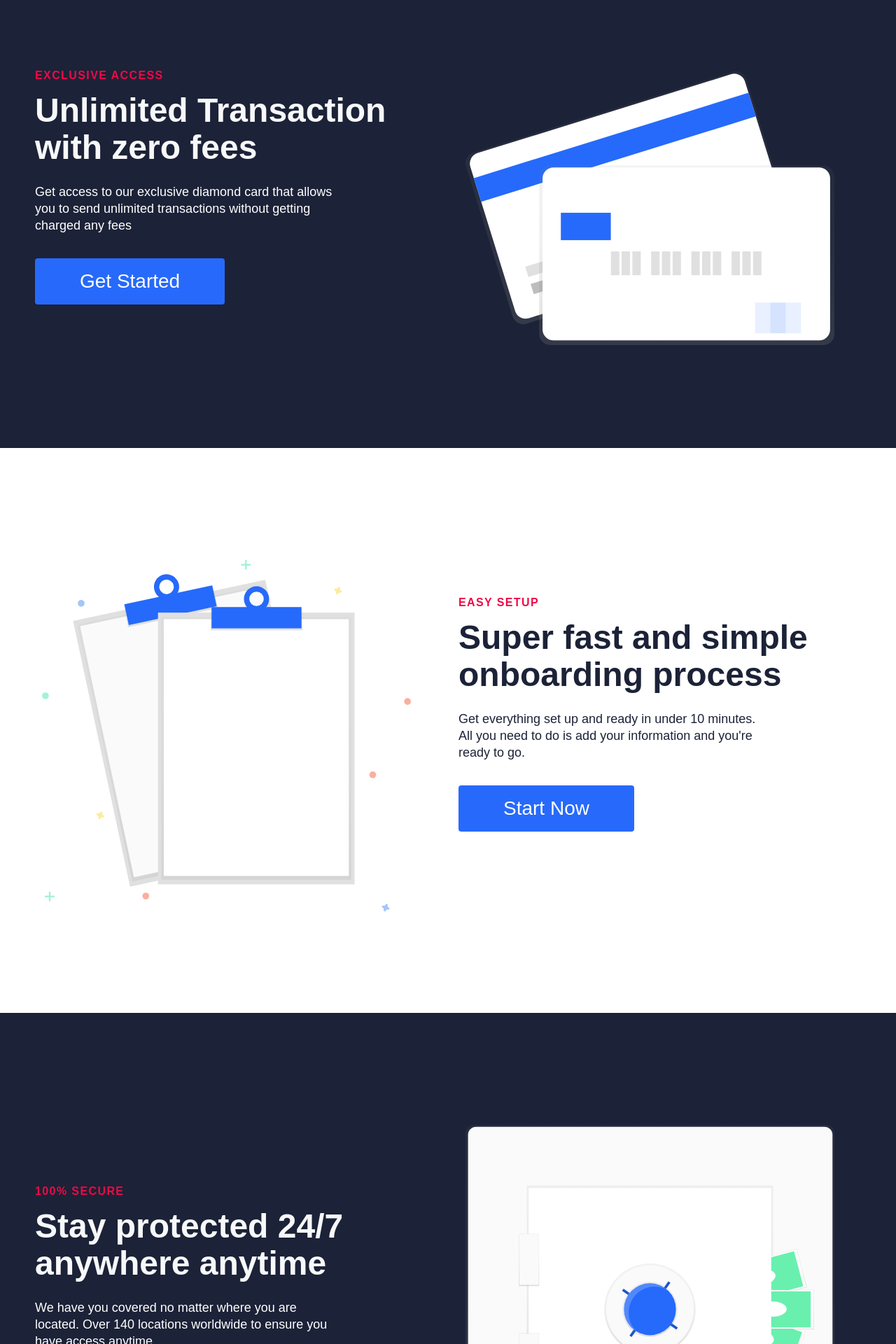
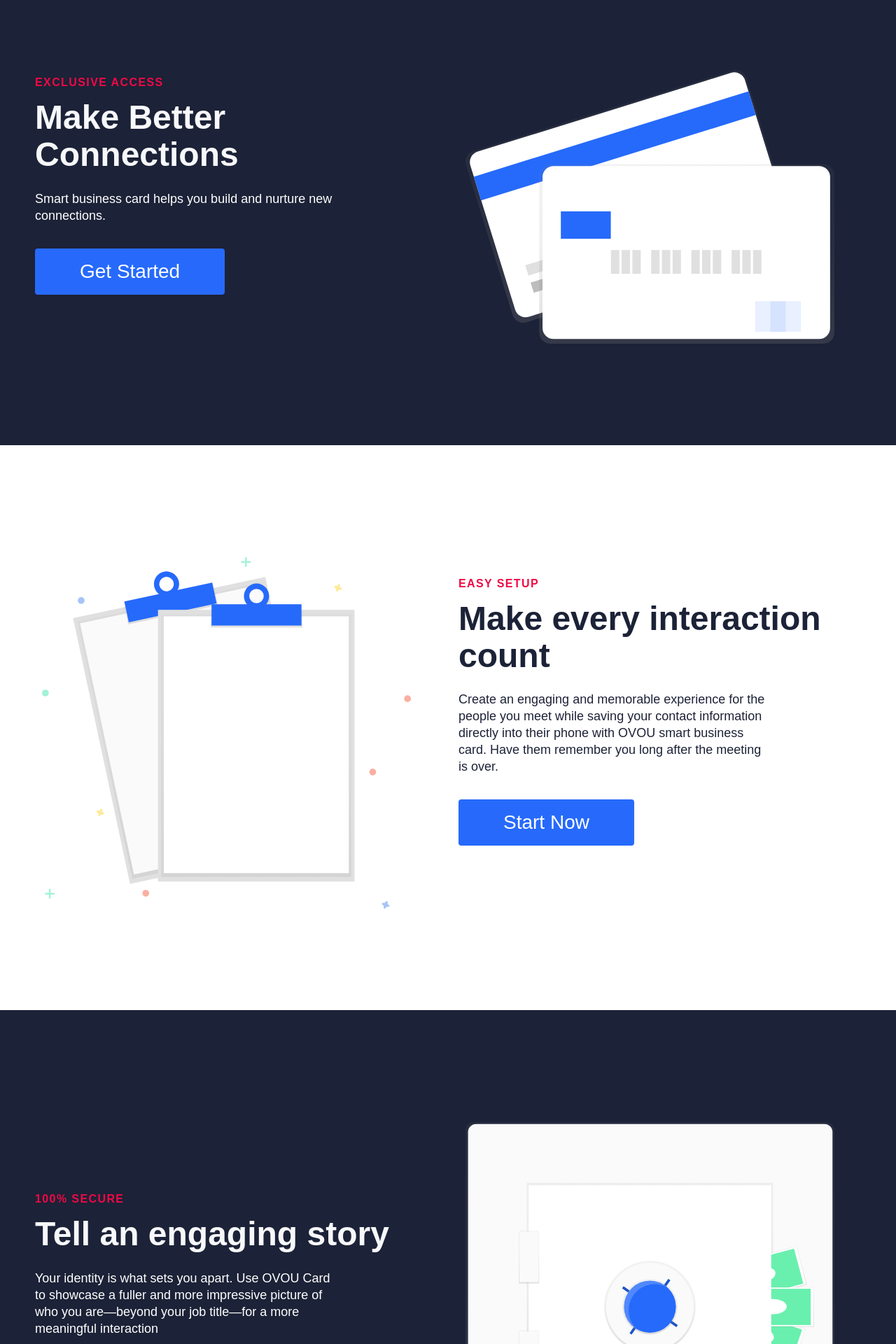
Before and after one commit to itsmemohit/React-Project-2, a React (Create React App) app: page / in a window 1280 px wide. Shown: the part 140-2060 px from the top of the page at 70% size. Built offline with nearby package versions, Linux system fonts and the light colour scheme; no server answers.

Commit message:
content change

```diff
--- a/src/Components/pages/Footer/Footer.js
+++ b/src/Components/pages/Footer/Footer.js
@@ -73,10 +73,10 @@ function Footer() {
           <div className='footer-logo'>
             <Link to='/' className='social-logo'>
               <MdFingerprint className='navbar-icon' />
-              MD
+              CardX
             </Link>
           </div>
-          <small className='website-rights'>MD © 2020</small>
+          <small className='website-rights'>CardX @ 2022</small>
           <div className='social-icons'>
             <Link
               className='social-icon-link'
--- a/src/Components/pages/HomePage/Data.js
+++ b/src/Components/pages/HomePage/Data.js
@@ -1,24 +1,25 @@
 export const homeObjOne = {
-    lightBg:  false,
+  lightBg: false,
   lightText: true,
   lightTextDesc: true,
   topLine: 'Exclusive Access',
-    headline: 'Unlimited Transaction with zero fees',
-    description: 'Get access to our exclusive diamond card that allows you to send unlimited transactions without getting charged any fees',
+  headline: ' Make Better Connections',
+  description:
+    'Smart business card helps you build and nurture new connections.',
   buttonLabel: 'Get Started',
   imgStart: '',
   img: 'images/svg-1.svg',
-    alt:'Credit Card'
-}
+  alt: 'Credit Card'
+};
 
 export const homeObjTwo = {
   lightBg: false,
   lightText: true,
   lightTextDesc: true,
   topLine: '100% SECURE',
-  headline: 'Stay protected 24/7 anywhere anytime',
+  headline: 'Tell an engaging story',
   description:
-    'We have you covered no matter where you are located. Over 140 locations worldwide to ensure you have access anytime',
+    'Your identity is what sets you apart. Use OVOU Card to showcase a fuller and more impressive picture of who you are—beyond your job title—for a more meaningful interaction',
   buttonLabel: 'Learn More',
   imgStart: '',
   img: 'images/svg-5.svg',
@@ -30,9 +31,9 @@ export const homeObjThree = {
   lightText: false,
   lightTextDesc: false,
   topLine: 'EASY SETUP',
-  headline: 'Super fast and simple onboarding process',
+  headline: 'Make every interaction count',
   description:
-    "Get everything set up and ready in under 10 minutes. All you need to do is add your information and you're ready to go.",
+    "Create an engaging and memorable experience for the people you meet while saving your contact information directly into their phone with OVOU smart business card. Have them remember you long after the meeting is over.",
   buttonLabel: 'Start Now',
   imgStart: 'start',
   img: 'images/svg-7.svg',
@@ -43,10 +44,10 @@ export const homeObjFour = {
   lightBg: false,
   lightText: true,
   lightTextDesc: true,
-  topLine: 'DATA ANALYTICS',
-  headline: 'Every transaction is stored on our secure cloud database',
+  topLine: '',
+  headline: 'Turn encounters into relationships',
   description:
-    'Never ever have to worry again about saved reciepts. We store your data, so you can access it anytime.',
+    'Your ability to get their contact information is equally important. OVOU helps you get their contact details so you can identify and follow up on leads that are most promising',
   buttonLabel: 'Sign Up Now',
   imgStart: 'start',
   img: 'images/svg-8.svg',
--- a/src/Components/pages/Pricing.js
+++ b/src/Components/pages/Pricing.js
@@ -22,7 +22,7 @@ function Pricing() {
                                         <FaFire />
                                     </div>
                                     <h3>Starter</h3>
-                                    <h4>$8.99</h4>
+                                    <h4>Rs 899</h4>
                                     <p>per month</p>
                                     <ul className="pricing__container-features">
                                         <li>100 Transactions</li>
@@ -41,7 +41,7 @@ function Pricing() {
                                         <BsXDiamondFill />
                                     </div>
                                     <h3>Gold</h3>
-                                    <h4>$29.99</h4>
+                                    <h4>Rs 2,999</h4>
                                     <p>per month</p>
                                     <ul className="pricing__container-features">
                                         <li>1000 Transactions</li>
@@ -60,12 +60,12 @@ function Pricing() {
                                         <GiCrystalize />
                                     </div>
                                     <h3>Diamond</h3>
-                                    <h4>$99.99</h4>
+                                    <h4>Rs 9,999</h4>
                                     <p>per month</p>
                                     <ul className="pricing__container-features">
                                         <li>Unlimited Transactions</li>
                                         <li>5% Cashback</li>
-                                        <li>$1M Limit</li>
+                                        <li>Unlimited Spending</li>
                                     </ul>
                                     <Button buttonSize='btn--mobile' buttonColor='primary'>
                                         Choose Plan
--- a/src/Components/pages/Products/Data.js
+++ b/src/Components/pages/Products/Data.js
@@ -1,24 +1,25 @@
 export const homeObjOne = {
-    lightBg:  false,
-    lightText: true,
-    lightTextDesc: true,
-    topLine: 'Exclusive Access',
-    headline: 'Unlimited Transaction with zero fees',
-    description: 'Get access to our exclusive diamond card that allows you to send unlimited transactions without getting charged any fees',
-    buttonLabel: 'Get Started',
-    imgStart: '',
-    img: 'images/svg-1.svg',
-    alt:'Credit Card'
-}
+  lightBg: true,
+  lightText: false,
+  lightTextDesc: false,
+  topLine: 'VIEW OUR PRODUCTS',
+  headline: 'Make Better Connections',
+  description:
+    'Smart business card helps you build and nurture new connections.',
+  buttonLabel: 'Shop Now',
+  imgStart: '',
+  img: 'images/svg-4.svg',
+  alt: 'Credit Card'
+};
 
 export const homeObjTwo = {
   lightBg: false,
   lightText: true,
   lightTextDesc: true,
   topLine: '100% SECURE',
-  headline: 'Stay protected 24/7 anywhere anytime',
+  headline: 'Make every interaction count',
   description:
-    'We have you covered no matter where you are located. Over 140 locations worldwide to ensure you have access anytime',
+    'Create an engaging and memorable experience for the people you meet while saving your contact information directly into their phone with OVOU smart business card. Have them remember you long after the meeting is over.',
   buttonLabel: 'Learn More',
   imgStart: '',
   img: 'images/svg-5.svg',
--- a/src/Components/pages/Services/Data.js
+++ b/src/Components/pages/Services/Data.js
@@ -1,24 +1,25 @@
 export const homeObjOne = {
-    lightBg:  false,
+  lightBg: false,
   lightText: true,
   lightTextDesc: true,
   topLine: 'Exclusive Access',
-    headline: 'Unlimited Transaction with zero fees',
-    description: 'Get access to our exclusive diamond card that allows you to send unlimited transactions without getting charged any fees',
+  headline: 'Share contact details with a single tap',
+  description:
+    'For people who want to make a great first impression. Tap and  share your contact details, gather leads and connect to over 3,000 apps and CRM tools.',
   buttonLabel: 'Get Started',
   imgStart: '',
   img: 'images/svg-1.svg',
-    alt:'Credit Card'
-}
+  alt: 'Credit Card'
+};
 
 export const homeObjTwo = {
   lightBg: false,
   lightText: true,
   lightTextDesc: true,
   topLine: '100% SECURE',
-  headline: 'Stay protected 24/7 anywhere anytime',
+  headline: 'The professional way to connect ',
   description:
-    'We have you covered no matter where you are located. Over 140 locations worldwide to ensure you have access anytime',
+    'Not just for in-person meetings, but also for online networking and virtual events.',
   buttonLabel: 'Learn More',
   imgStart: '',
   img: 'images/svg-5.svg',
--- a/src/Components/pages/SignUp/Data.js
+++ b/src/Components/pages/SignUp/Data.js
@@ -1,15 +1,16 @@
 export const homeObjOne = {
-    lightBg:  false,
-    lightText: true,
-    lightTextDesc: true,
-    topLine: 'Exclusive Access',
-    headline: 'Unlimited Transaction with zero fees',
-    description: 'Get access to our exclusive diamond card that allows you to send unlimited transactions without getting charged any fees',
-    buttonLabel: 'Get Started',
-    imgStart: '',
-    img: 'images/svg-1.svg',
-    alt:'Credit Card'
-}
+  lightBg: false,
+  lightText: true,
+  lightTextDesc: true,
+  topLine: 'SIGN UP TODAY',
+  headline: 'Join today to receive an exclusive offer',
+  description:
+    'Get access to our exclusive diamond card that allows you to  send unlimited transactions without getting charged any fees',
+  buttonLabel: 'Sign Up',
+  imgStart: '',
+  img: 'images/svg-6.svg',
+  alt: 'Credit Card'
+};
 
 export const homeObjTwo = {
   lightBg: false,
```
Lines whose indentation alone changed are shown as unchanged.
